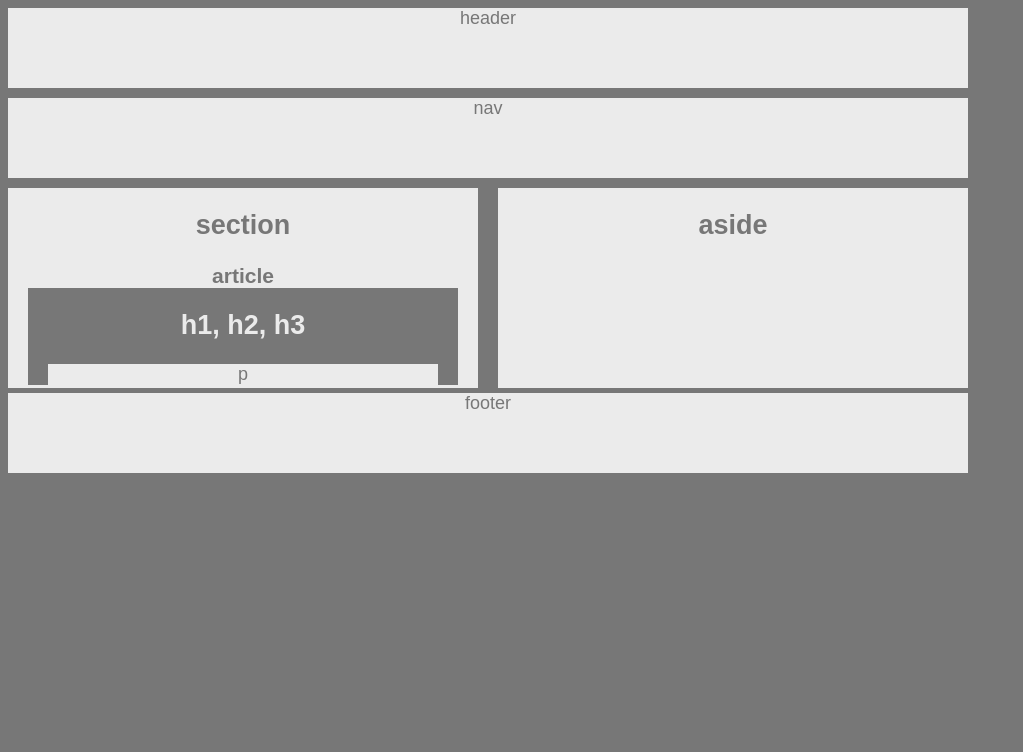
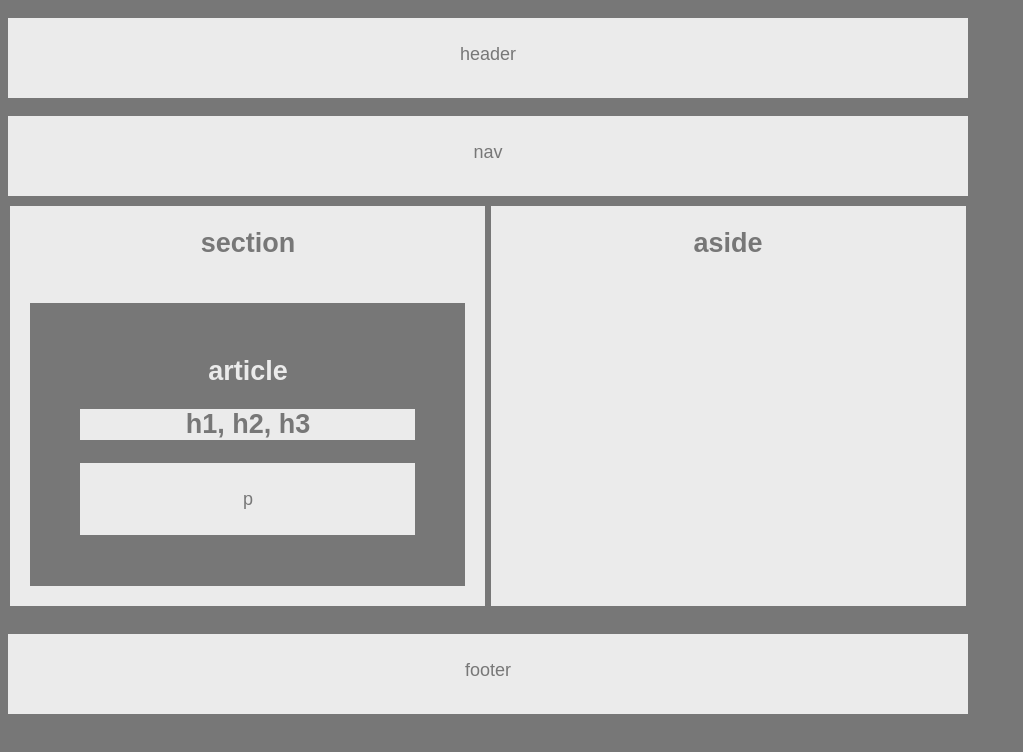
Before and after one commit to kkasperek/HW-Wireframe, a plain HTML site: page index.html in a window 1280 px wide. Shown: the whole page, without its empty margins (0-1023 px from the left). Drawn offline with Linux system fonts and the light colour scheme.

Commit message:
new changes to middle

```diff
--- a/index.html
+++ b/index.html
@@ -10,16 +10,19 @@
 </head>
 
 <body>
-  <header>header</header>
-  <nav>nav</nav>
+  <header>
+    <p>header</p>
+  </header>
+  <nav>
+    <p>nav</p>
+  </nav>
 
-  <section id="split">
-
-    <div id="sectionLeft">
+  <section class="theMiddle">
+     <section id="sectionLeft">
       <h2>section</h2>
 
       <article>
-          <h1>article</h1>
+          <h2>article</h2>
 
           <div class="smallBox">
             <h2>h1, h2, h3</h2>
@@ -30,7 +33,7 @@
           </div>
 
       </article>
-    </div>
+    </section>
 
       <aside id="asideRight">
         <h2>aside</h2>
@@ -38,7 +41,9 @@
 
   </section>
 
-  <footer>footer</footer>
+  <footer>
+    <p>footer</p>
+  </footer>
 
 </body>
 </html>
--- a/style.css
+++ b/style.css
@@ -1,3 +1,4 @@
+/* General */
 Body {
     font-family: 'Arial', 'Helvetica Neue', Helvetica, sans-serif;
     color: #777;
@@ -5,44 +6,42 @@ Body {
     width: 960px;
     font-size: 18px;
     text-align: center;
+    vertical-align: middle;
 }
 h1, p {
     color: #777;
     background: #ebebeb;
+    line-height: 4;
 }
+
+/* Head, Nav, Foot Boxes */
 header, nav, footer {
-    display: block;
-    position: static;
     background: #ebebeb;
     height: 80px;
     margin-bottom: 10px;
+    vertical-align: middle;
 }
-/* Section and Aside */
-#split {
-    display: inline-block;
-}
+/* Section and Aside Boxes */
 #sectionLeft, #asideRight {
-    display: block;
+    display: inline-grid;
     position: relative;
-    width: 470px;
-    height: 200px;
+    margin-bottom: 10px;
+    width: 475px;
+    height: 400px;
     background: #ebebeb;
 }
-#sectionLeft {
-    float: left;
-    margin-right: 10px;
-}
-#asideRight {
-    float: right;
-    margin-left: 10px;
-}
 
-
+/* Article Inside Section Box */
 article {
     margin: 20px;
+    padding: 30px;
     color: #ebebeb;
     background: #777;
 }
+
+/* h1 and p boxes in article */
 .smallBox {
     margin: 20px;
+    background: #ebebeb;
+    color: #777;
 }
```
